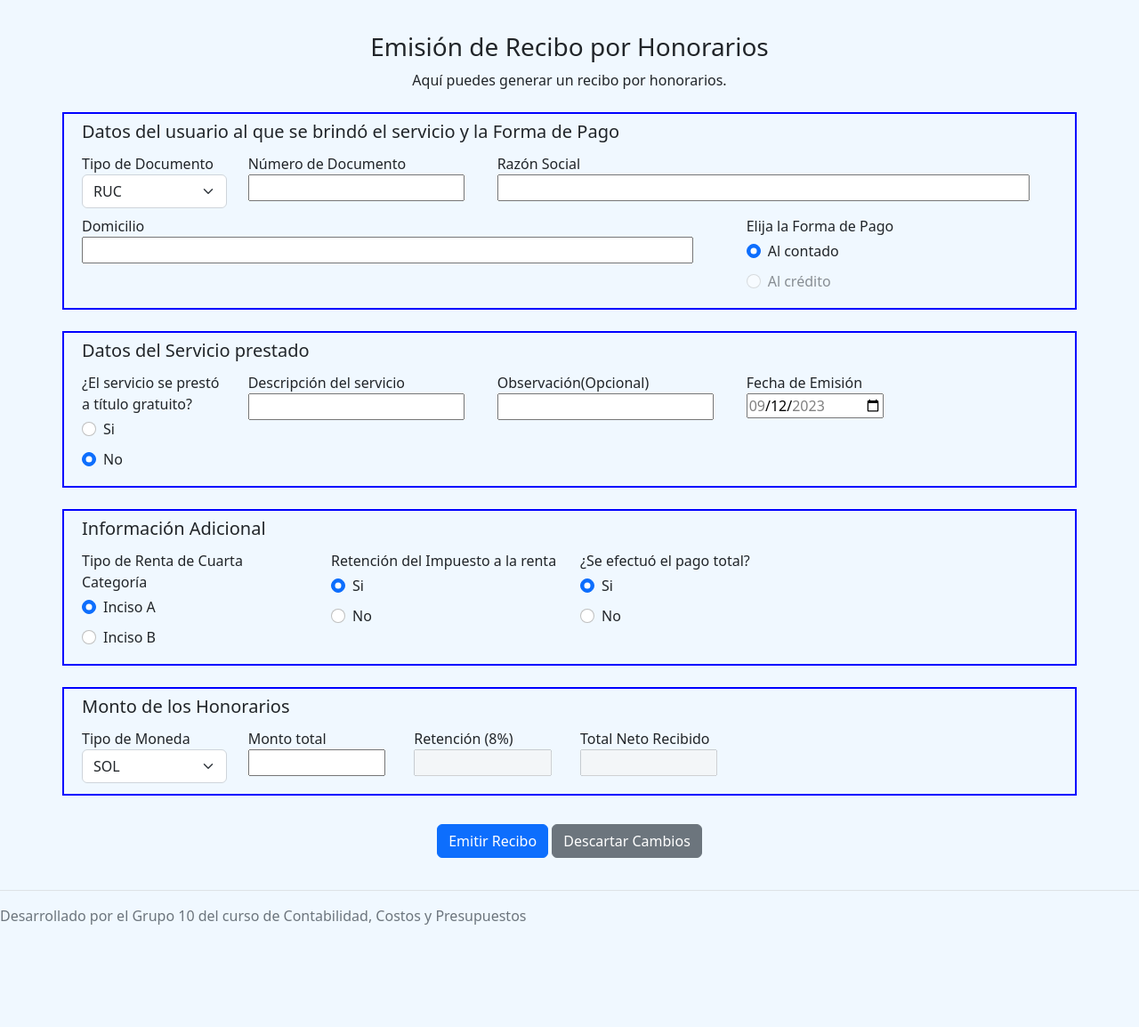
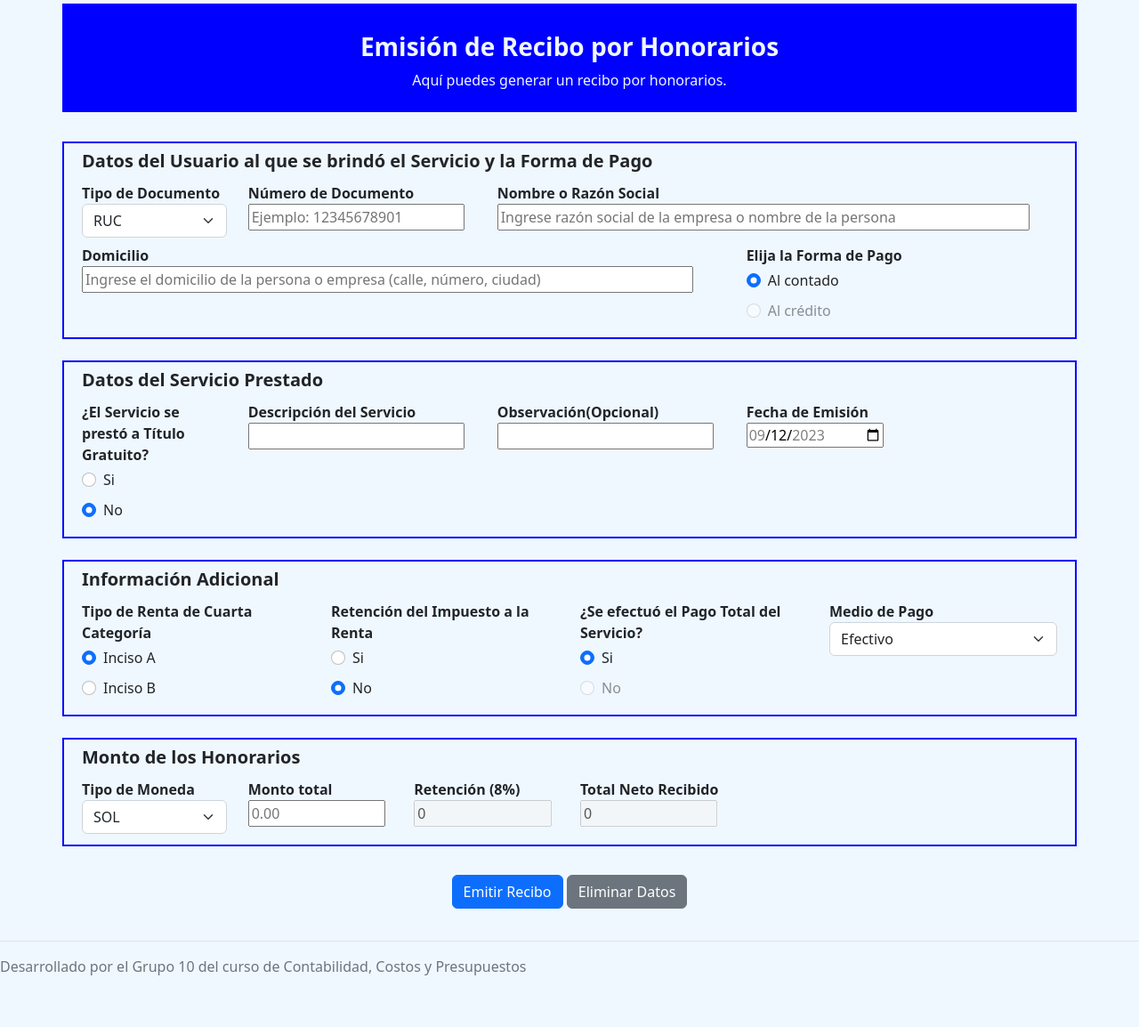
Before and after one commit to JulioChQ/aplicacion-comprobante-pagos, a PHP site: page / in a window 1280 px wide. Shown: the whole page at 89% size. Before the commit the page ends 1039 px from the top, so only its background shows below. Run offline with PHP 8.4, Linux system fonts and the light colour scheme.

Commit message:
presentacion lunes 18-09

```diff
--- a/formulario.php
+++ b/formulario.php
@@ -18,10 +18,10 @@
 <body>
     <section>
         <div class="container">
-            <div class="row text-center">
+            <div class="row text-center titulo">
                 <div class="col">
                     <br>
-                    <h3 id="titulo">Emisión de Recibo por Honorarios</h3>
+                    <h3 id="titulo"><b>Emisión de Recibo por Honorarios</b></h3>
                     <p>
                         Aquí puedes generar un recibo por honorarios.
                     </p>
@@ -32,36 +32,35 @@
 
 
 
-            <form action="emitir-recibo.php" method="POST" target="_blank">
+            <form action="emitir-recibo.php" method="POST" target="_blank" id="formulario">
                 <div class="row datos">
-                    <h5>Datos del usuario al que se brindó el servicio y la Forma de Pago</h5>
+                    <h5><b>Datos del Usuario al que se brindó el Servicio y la Forma de Pago</b></h5>
                     <div class="col-xl-2 col-md-3">
-                        <label for="tipo-documento">Tipo de Documento</label><br>
+                        <label for="tipo-documento"><b>Tipo de Documento</b></label><br>
                         <select class="form-select" name="tipo-documento" id="tipo-documento" >
                             <option value="Sin Documento">Sin Documento</option>
                             <option value="RUC" selected>RUC</option>
                             <option value="DNI">DNI</option>
-                            <option value="DESTACADO">Destacado</option>
                             <option value="PASAPORTE">Pasaporte</option>
                             <option value="CED. DIPLOMÁTICA DE IDENTIDAD">Cédula Diplomática de Identidad</option>
                         </select>
                     </div>
                     <div class="col-xl-3 col-md-3">
-                        <label for="numero-documento">Número de Documento</label><br>
-                        <input type="text" class="input-recibo" id="numero-documento" name="numero-documento">
+                        <label for="numero-documento"><b>Número de Documento</b></label><br>
+                        <input type="text" class="input-recibo" id="numero-documento" name="numero-documento" placeholder="Ejemplo: 12345678901" required>
                     </div>
                     <div class="col-xl-7 col-md-6">
-                        <label for="razon-social">Razón Social</label><br>
-                        <input type="text" class="input-recibo" id="razon-social" name="razon-social">
+                        <label for="razon-social"><b>Nombre o Razón Social</b></label><br>
+                        <input type="text" class="input-recibo" id="razon-social" name="razon-social" placeholder="Ingrese razón social de la empresa o nombre de la persona" required>
                     </div>
 
                     <div class="col-xl-8 col-md-8">
-                        <label for="domicilio">Domicilio</label><br>
-                        <input type="text" class="input-recibo" id="domicilio" name="domicilio">
+                        <label for="domicilio"><b>Domicilio</b></label><br>
+                        <input type="text" class="input-recibo" id="domicilio" name="domicilio" placeholder="Ingrese el domicilio de la persona o empresa (calle, número, ciudad)">
                     </div>
 
                     <div class="col-xl-4 col-md-4">
-                        <label for="forma-pago">Elija la Forma de Pago</label><br>
+                        <label for="forma-pago"><b>Elija la Forma de Pago</b></label><br>
                         <div class="form-check">
                             <input class="form-check-input" type="radio" name="forma-pago" id="contado" checked value="AL CONTADO">
                             <label class="form-check-label" for="contado">
@@ -81,9 +80,9 @@
 
 
                 <div class="row datos">
-                    <h5>Datos del Servicio prestado</h5>
+                    <h5><b>Datos del Servicio Prestado</b></h5>
                     <div class="col-xl-2 col-md-4">
-                        <label for="es-gratuito">¿El servicio se prestó a título gratuito?</label><br>
+                        <label for="es-gratuito"><B>¿El Servicio se prestó a Título Gratuito?</B></label><br>
                         <div class="form-check">
                             <input class="form-check-input" type="radio" name="es-gratuito" id="flexRadioDefault1" value="si">
                             <label class="form-check-label" for="flexRadioDefault1">
@@ -99,26 +98,26 @@
                     </div>
 
                     <div class="col-xl-3 col-md-8">
-                        <label for="descripcion">Descripción del servicio</label><br>
+                        <label for="descripcion"><b>Descripción del Servicio</b></label><br>
                         <input type="text" class="input-recibo" id="descripcion" name="descripcion" required>
                     </div>
 
                     <div class="col-xl-3 col-md-8">
-                        <label for="observacion">Observación(Opcional)</label><br>
+                        <label for="observacion"><b>Observación(Opcional)</b></label><br>
                         <input type="text" class="input-recibo" id="observacion" name="observacion">
                     </div>
 
                     <div class="col-xl-2 col-md-4">
-                        <label for="fecha-emision">Fecha de Emisión</label><br>
+                        <label for="fecha-emision"><b>Fecha de Emisión</b></label><br>
                         <input type="date" class="input-recibo" id="fecha-emision" name="fecha-emision" value='<?php echo $fechaActual; ?>' min="<?=$fechaAnterior?>" max="<?=$fechaActual?>">
                     </div>
 
                 </div><br>
 
                 <div class="row datos">
-                    <h5>Información Adicional</h5>
-                    <div class="col-xl-3 col-md-4">
-                        <label for="tipo-renta">Tipo de Renta de Cuarta Categoría</label><br>
+                    <h5><b>Información Adicional</b></h5>
+                    <div class="col-xl-3 col-md-6">
+                        <label for="tipo-renta"><b>Tipo de Renta de Cuarta Categoría</b></label><br>
                         <div class="form-check">
                             <input class="form-check-input" type="radio" name="tipo-renta" id="inciso-a" checked value="A">
                             <label class="form-check-label" for="inciso-a" title="Inciso A: El desempeño de funciones de director de empresas, sindico, mandatario, gestor de negocios, albacea y actividades similares, incluyendo el desempeño de funciones del consejero regional, por las cuales perciban dietas.">
@@ -133,24 +132,24 @@
                         </div>
                     </div>
 
-                    <div class="col-xl-3 col-md-4">
-                        <label for="hay-retencion">Retención del Impuesto a la renta</label><br>
+                    <div class="col-xl-3 col-md-6"  onchange="actualizarMontos()">
+                        <label for="hay-retencion"><b>Retención del Impuesto a la Renta</b></label><br>
                         <div class="form-check">
-                            <input class="form-check-input" type="radio" name="hay-retencion" id="si1" checked value="si">
-                            <label class="form-check-label" for="si1" oninput="actualizarMontos()">
+                            <input class="form-check-input" type="radio" name="hay-retencion" id="si1" value="si">
+                            <label class="form-check-label" for="si1" >
                                 Si
                             </label>
                         </div>
                         <div class="form-check">
-                            <input class="form-check-input" type="radio" name="hay-retencion" id="no1" value="no" oninput="actualizarMontos()">
+                            <input class="form-check-input" type="radio" name="hay-retencion" id="no1" value="no"  checked>
                             <label class="form-check-label" for="no1">
                                 No
                             </label>
                         </div>
                     </div>
 
-                    <div class="col-xl-3 col-md-4">
-                        <label for="hay-pago">¿Se efectuó el pago total?</label><br>
+                    <div class="col-xl-3 col-md-6">
+                        <label for="hay-pago"><b>¿Se efectuó el Pago Total del Servicio?</b></label><br>
                         <div class="form-check">
                             <input class="form-check-input" type="radio" name="hay-pago" id="si2" checked value="si">
                             <label class="form-check-label" for="si2">
@@ -158,19 +157,31 @@
                             </label>
                         </div>
                         <div class="form-check">
-                            <input class="form-check-input" type="radio" name="hay-pago" id="no2" value="no">
+                            <input class="form-check-input" type="radio" name="hay-pago" id="no2" value="no" disabled>
                             <label class="form-check-label" for="no2">
                                 No
                             </label>
                         </div>
                     </div>
+                    <div class="col-xl-3 col-md-6">
+                        <label for="medio-pago"><b>Medio de Pago</b></label><br>
+                        <select class="form-select" name="medio-pago" id="medio-pago" >
+                            <option value="Depósito en Cuenta">Depósito en Cuenta</option>
+                            <option value="Giro">Giro</option>
+                            <option value="Transferencia de fondos">Transferencia de fondos</option>
+                            <option value="Orden de Pago">Orden de Pago</option>
+                            <option value="Tarjeta de Débito">Tarjeta de Débito</option>
+                            <option value="Tarjeta de Crédito">Tarjeta de Crédito</option>
+                            <option value="Efectivo" selected>Efectivo</option>
+                        </select>
+                    </div>
                 </div><br>
 
                 <div class="row datos">
-                    <h5>Monto de los Honorarios</h5>
+                    <h5><b>Monto de los Honorarios</b></h5>
 
                     <div class="col-xl-2 col-md-3">
-                        <label for="tipo-moneda">Tipo de Moneda</label><br>
+                        <label for="tipo-moneda"><b>Tipo de Moneda</b></label><br>
                         <select class="form-select" name="tipo-moneda" id="tipo-moneda">
                             <option value="SOLES" selected>SOL</option>
                             <option value="DOLARES">DOLAR</option>
@@ -179,18 +190,18 @@
                     </div>
 
                     <div class="col-xl-2 col-md-3">
-                        <label for="monto-total">Monto total</label><br>
-                        <input type="number" class="input-recibo" id="monto-total" name="monto-total" step="0.01" oninput="actualizarMontos()" >
+                        <label for="monto-total"><b>Monto total</b></label><br>
+                        <input type="number" class="input-recibo" id="monto-total" name="monto-total" step="0.01" oninput="actualizarMontos()" required placeholder="0.00">
                     </div>
 
                     <div class="col-xl-2 col-md-3">
-                        <label for="retencion">Retención (8%)</label><br>
-                        <input type="text" class="input-recibo" id="retencion" disabled>
+                        <label for="retencion"><b>Retención (8%)</b></label><br>
+                        <input type="text" class="input-recibo" id="retencion" disabled value="0" step="0.01">
                     </div>
 
                     <div class="col-xl-2 col-md-3">
-                        <label for="total-neto">Total Neto Recibido</label><br>
-                        <input type="text" class="input-recibo" id="total-neto" disabled>
+                        <label for="total-neto"><b>Total Neto Recibido</b></label><br>
+                        <input type="text" class="input-recibo" id="total-neto" disabled value="0">
                     </div>
                 </div><br>
 
@@ -198,7 +209,7 @@
                 <div class="row text-center">
                     <div class="col-12">
                         <input type="submit" name="emitir-recibo" class="btn btn-primary" value="Emitir Recibo" id="generar">
-                        <a class="btn btn-secondary" href="">Descartar Cambios</a>
+                        <a class="btn btn-secondary" href="index.php">Eliminar Datos</a>
 
                     </div>
 
--- a/styles.css
+++ b/styles.css
@@ -14,3 +14,9 @@
  body{
     background-color: aliceblue;
  }
+
+ .titulo{
+   background-color: blue;
+   color: aliceblue;
+   margin-bottom: 3%;
+ }
```
Also changed, not shown: formulario.js (+41 -4 lines).
